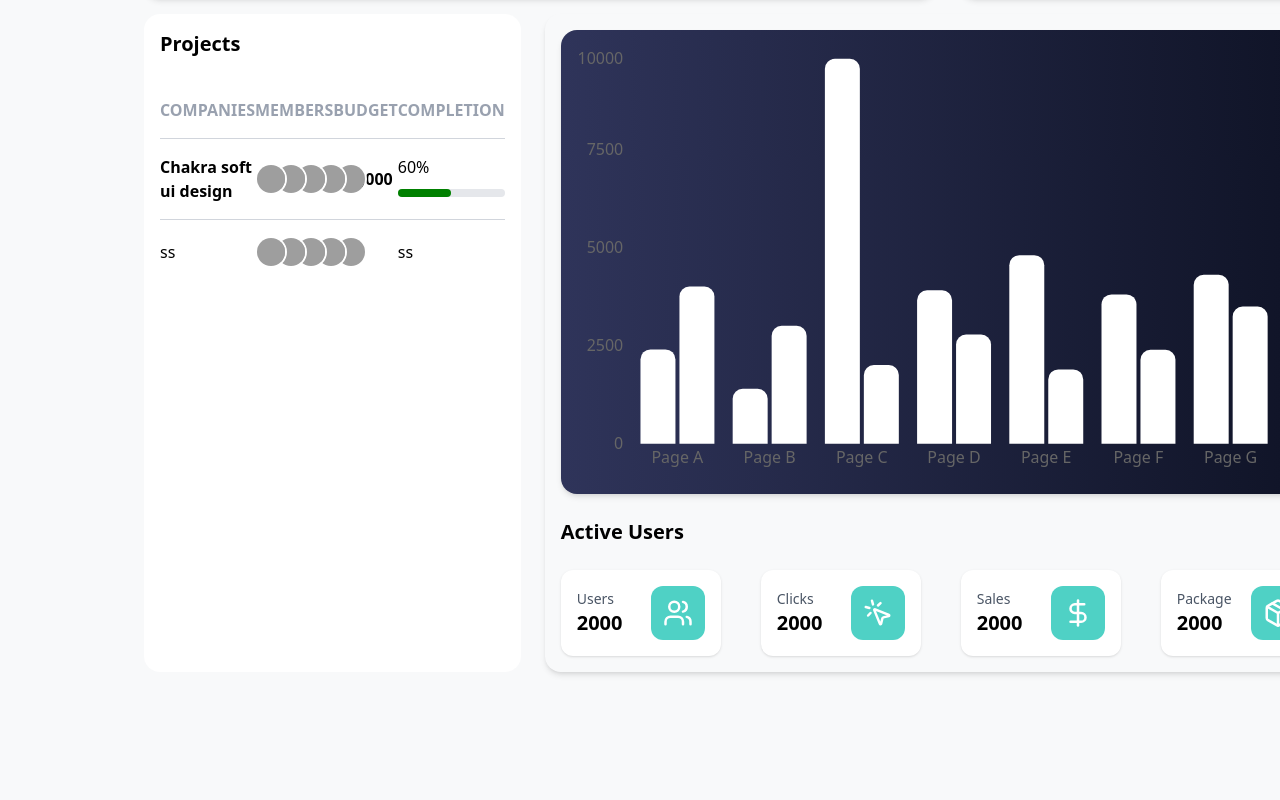
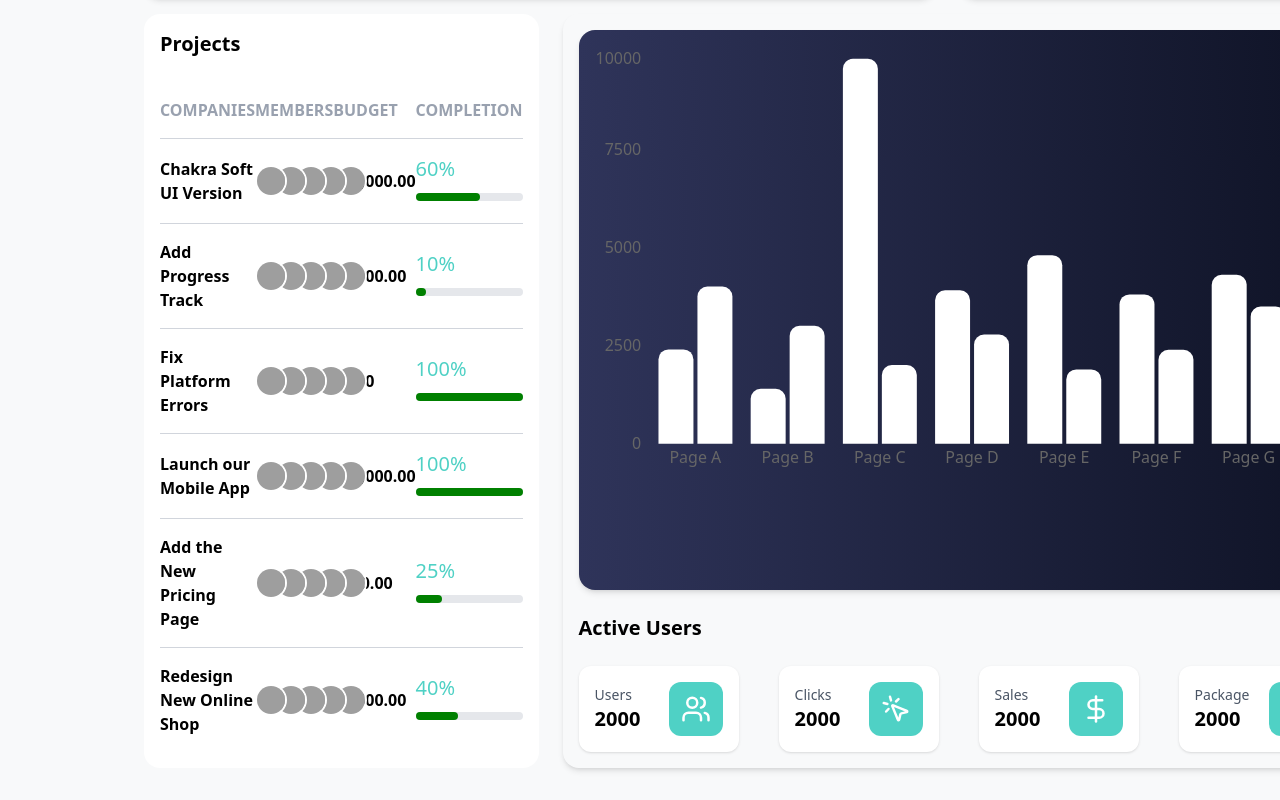
Before and after one commit to ZIADMOHAMED-A8/Purity-dashboard, a React (Vite) app: page / in a window 1280 px wide. Shown: the part 1115-1915 px from the top of the page. Before the commit the page ends 1819 px from the top, so only its background shows below. Built offline with nearby package versions, Linux system fonts and the light colour scheme; grey boxes are pictures that could not be loaded; some icons are missing.

Commit message:
refactored and finalized the projects components

```diff
--- a/src/components/ProgressBar.jsx
+++ b/src/components/ProgressBar.jsx
@@ -0,0 +1,23 @@
+export default function ProgressBar({value,max=100}){
+    return (
+        <>
+        <h1 className='m-0 p-0 text-[#4fd1c5] text-xl font-medium '>{`${value}%`}</h1>
+        <progress value={value} max={max} className='    w-full h-2
+    appearance-none
+    [&::-webkit-progress-bar]:bg-gray-200
+    [&::-webkit-progress-bar]:rounded-full
+    [&::-webkit-progress-value]:#4fd1c5
+    [&::-webkit-progress-value]:rounded-full
+    [&::-moz-progress-bar]:#4fd1c5
+    [&::-moz-progress-bar]:rounded-full
+    p-0 m-0
+    [&::-webkit-progress-bar]:p-0
+    [&::-webkit-progress-bar]:m-0
+    [&::-webkit-progress-value]:p-0
+    [&::-webkit-progress-value]:m-0
+    [&::-moz-progress-bar]:p-0
+    [&::-moz-progress-bar]:m-0
+    '></progress>
+    </>
+    )
+}
--- a/src/components/Projects.jsx
+++ b/src/components/Projects.jsx
@@ -1,47 +1,25 @@
+import toCurrencyConverter from '../utils/CurrnecyAdder'
 import Avatars from './Avatars'
 import Heading from './Heading'
+import ProgressBar from './ProgressBar'
+import ProjectsRows from './ProjectsRows'
+
 export default function Projects(){
-    function toCurrencyConverter(text){
-        return `$${text}`
-    }
+
     return (
         <>
         <div className='flex flex-[3] flex-col bg-white p-4 rounded-2xl gap-10'>
             <Heading>Projects</Heading>
             <table className='[&>thead]:border-b-1 [&>tbody>tr]:border-b-1 [&>tbody>tr]:border-gray-300 [&>thead>th]:pb-4 [&>thead>th]:text-start
              [&>tbody>tr:last-child]:border-b-0 w-full ' >
-                <thead className='  w-full text-gray-400 border-gray-300   uppercase '>
-                    <th className='w-[50%]'>companies</th>
-                    <th className=''>members</th>
-                    <th>budget</th>
-                    <th>completion</th>
+                <thead className='  w-full text-gray-400 border-gray-300 [&>th:first-child]:w-1/2   uppercase '>
+                    {['companies','members','budget','completion'].map(e =>
+                        <th>{e}</th>
+                    )}
+
                     </thead>
                     <tbody className='[&>tr>td]:py-4'>
-                    <tr>
-                    <td className='text-l w-[50%] font-bold'>Chakra soft ui design</td>
-                        <td><Avatars></Avatars></td>
-                        <td className='text-l font-bold'>{toCurrencyConverter('14,000')}</td>
-
-                        <td>
-                            <h1 className='m-0 p-0'>60%</h1>
-                            <progress value="50" max="100" className='    w-full h-2
-    appearance-none
-    [&::-webkit-progress-bar]:bg-gray-200
-    [&::-webkit-progress-bar]:rounded-full
-    [&::-webkit-progress-value]:#4fd1c5
-    [&::-webkit-progress-value]:rounded-full
-    [&::-moz-progress-bar]:bg-blue-500
-    [&::-moz-progress-bar]:rounded-full'></progress></td>
-
-                    </tr>
-                    <tr>
-                        <td>ss</td>
-                        <td><Avatars></Avatars></td>
-
-                        <td>ss</td>
-                        <td>ss</td>
-
-                    </tr>
+                        <ProjectsRows></ProjectsRows>
                     </tbody>
 
             </table>
--- /dev/null
+++ b/src/components/ProjectsRows.jsx
@@ -0,0 +1,22 @@
+import toCurrencyConverter from "../utils/CurrnecyAdder";
+import ProjectsData from "../utils/ProjectsData";
+import Avatars from "./Avatars";
+import ProgressBar from "./ProgressBar";
+export default function ProjectsRows() {
+    return (
+      <>
+        {ProjectsData.map(e => (
+          <tr key={e.id}>
+            <td className="text-l w-[50%] font-bold">{e.name}</td>
+            <td><Avatars /></td>
+            <td className="text-l font-bold">
+              {toCurrencyConverter(e.budget)}
+            </td>
+            <td>
+              <ProgressBar value={e.progress} />
+            </td>
+          </tr>
+        ))}
+      </>
+    );
+  }
--- /dev/null
+++ b/src/utils/CurrnecyAdder.js
@@ -0,0 +1,6 @@
+export default function toCurrencyConverter(text){
+    return new Intl.NumberFormat("en-US",{
+        style:'currency',
+        currency:'USD'
+    }).format(text)
+}
--- /dev/null
+++ b/src/utils/ProjectsData.js
@@ -0,0 +1,44 @@
+export default    [
+    {
+      id: 1,
+      name: "Chakra Soft UI Version",
+      membersCount: 5,
+      budget: 14000,
+      progress: 60,
+    },
+    {
+      id: 2,
+      name: "Add Progress Track",
+      membersCount: 2,
+      budget: 3000,
+      progress: 10,
+    },
+    {
+      id: 3,
+      name: "Fix Platform Errors",
+      membersCount: 2,
+      budget: null, // Not set
+      progress: 100,
+    },
+    {
+      id: 4,
+      name: "Launch our Mobile App",
+      membersCount: 4,
+      budget: 32000,
+      progress: 100,
+    },
+    {
+      id: 5,
+      name: "Add the New Pricing Page",
+      membersCount: 5,
+      budget: 400,
+      progress: 25,
+    },
+    {
+      id: 6,
+      name: "Redesign New Online Shop",
+      membersCount: 2,
+      budget: 7600,
+      progress: 40,
+    },
+  ];
```
